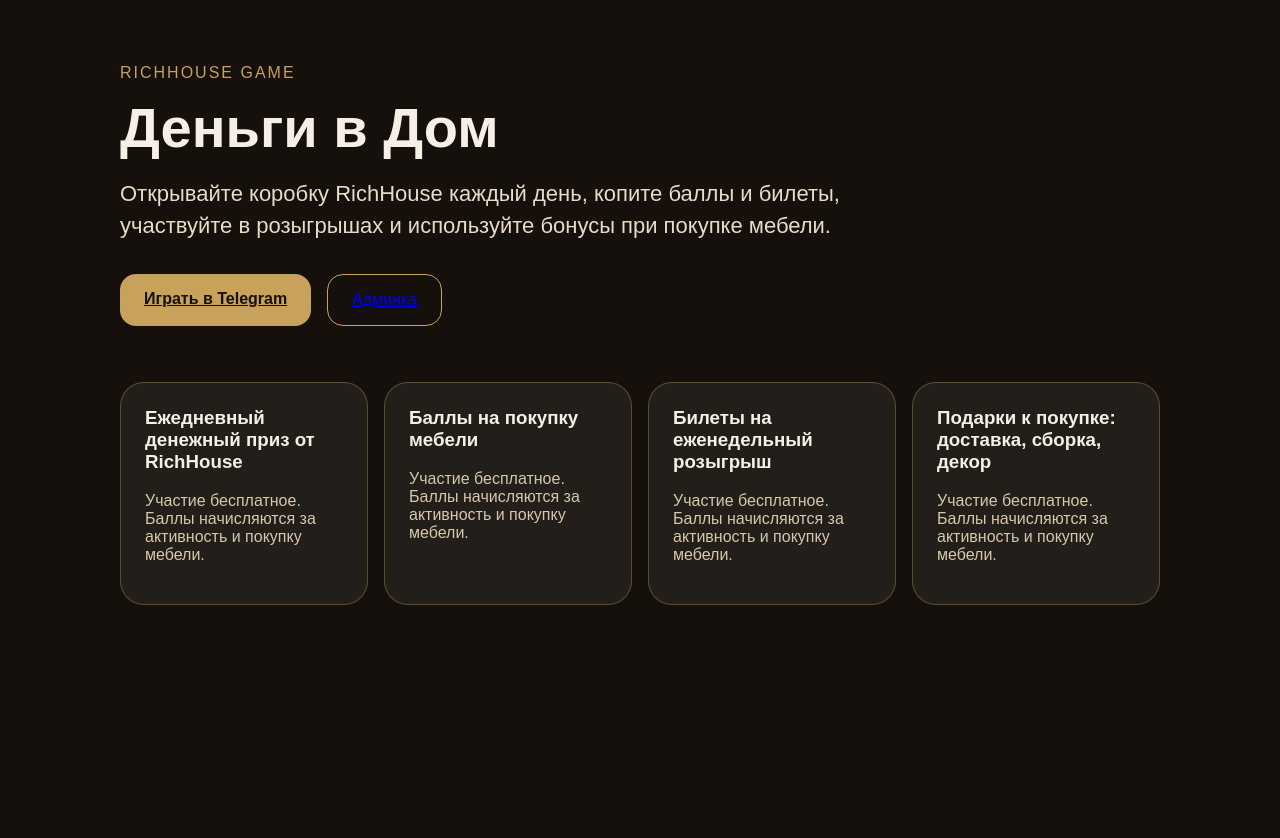
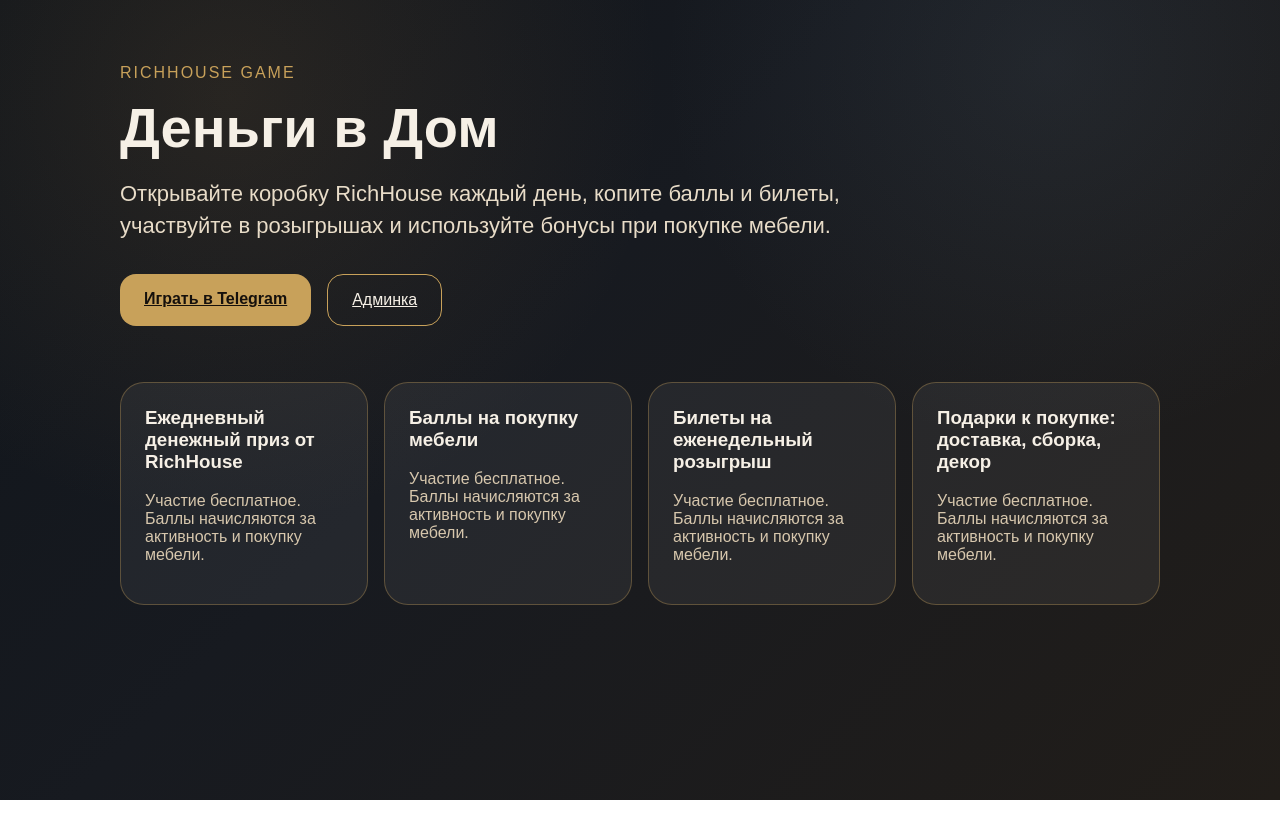
Before and after one commit to nska777/RichHouse-Game-bot, a Next.js app: page / in a window 1280 px wide. Shown: the top 838 px of the page. After the commit the page ends 800 px from the top, so only its background shows below. Built offline with nearby package versions, Linux system fonts and the light colour scheme; no server answers.

Commit message:
style: update global premium background

```diff
--- a/app/globals.css
+++ b/app/globals.css
@@ -1,6 +1,26 @@
+* {
+  box-sizing: border-box;
+}
+
+html {
+  scroll-behavior: smooth;
+}
+
 body {
   margin: 0;
-  background: #15100c;
-  color: #f5efe5;
+  background:
+    radial-gradient(circle at 18% 12%, rgba(138, 102, 55, 0.18), transparent 34%),
+    radial-gradient(circle at 82% 8%, rgba(96, 116, 132, 0.14), transparent 30%),
+    linear-gradient(135deg, #10151b 0%, #171a20 42%, #211d19 100%);
+  color: #f6f0e6;
   font-family: Arial, Helvetica, sans-serif;
 }
+
+a {
+  color: inherit;
+}
+
+::selection {
+  background: #c8a15a;
+  color: #10151b;
+}
```
